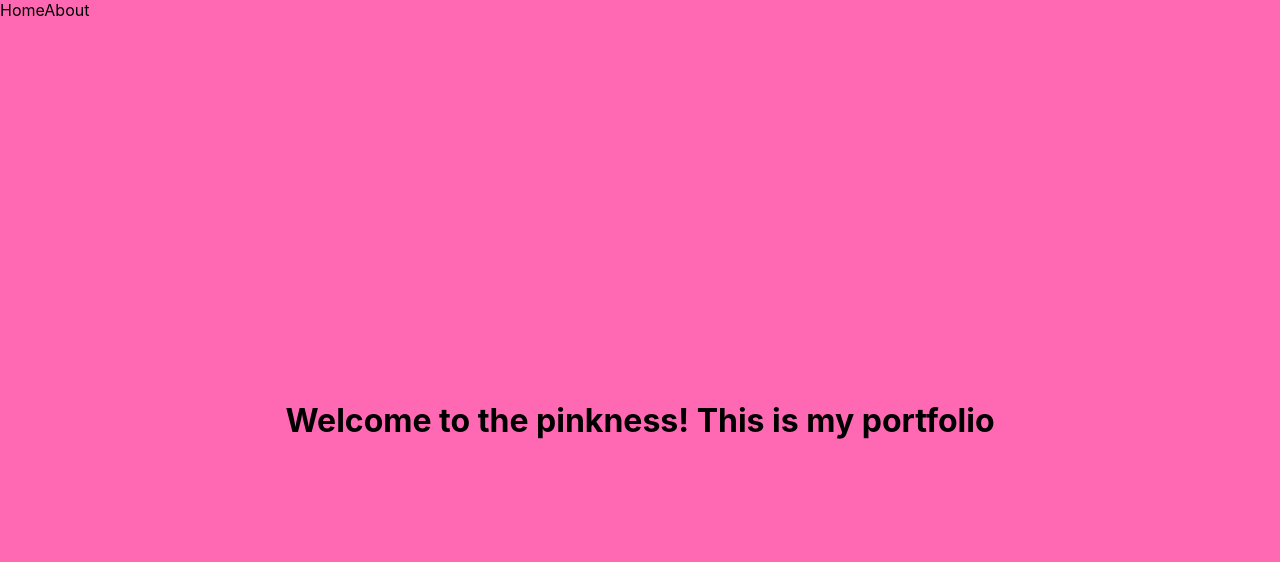
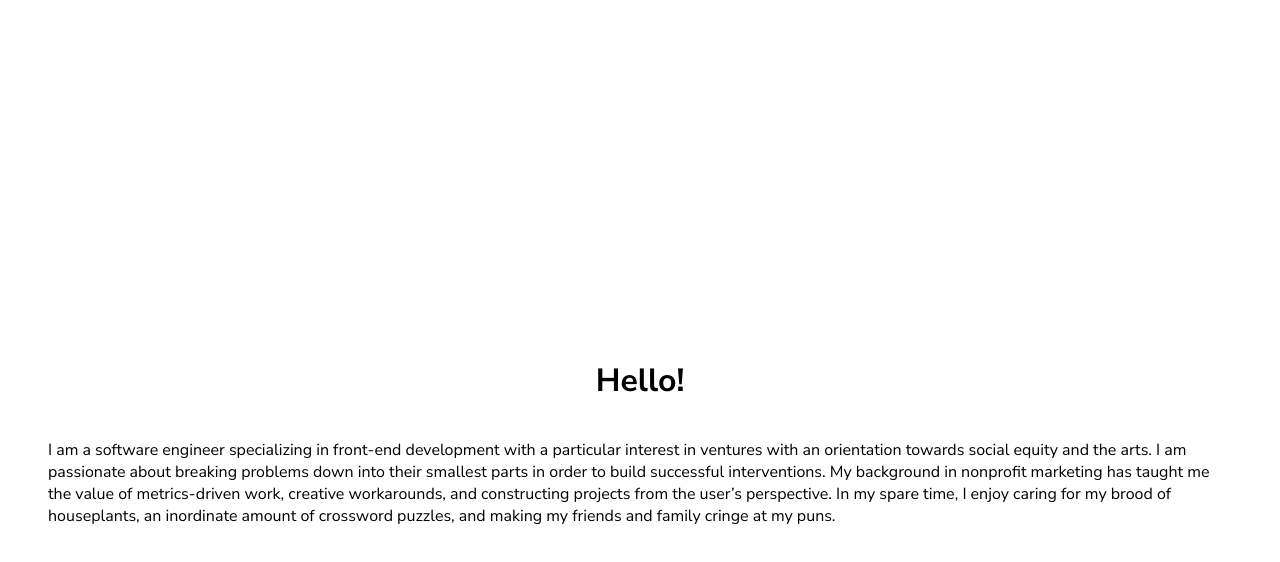
Before and after one commit to LouisaJohnston/Portfolio, a Next.js app: page / in a window 1280 px wide. Shown: the top 562 px of the page. Built offline with nearby package versions, Linux system fonts and the light colour scheme.

Commit message:
Update portfolio

```diff
--- a/pages/_app.js
+++ b/pages/_app.js
@@ -4,7 +4,7 @@ import Navbar from '../components/Navbar'
 function MyApp({ Component, pageProps }) {
   return (
     <>
-      <Navbar />
+      {/* <Navbar /> */}
       <Component {...pageProps} />
       {/* footer would go here */}
     </>
--- a/pages/index.js
+++ b/pages/index.js
@@ -5,11 +5,25 @@ export default function Home() {
   return (
     <div className={styles.container}>
       <Head>
-        <title>MY CAT PORTFOLIO</title>
-        <link rel="icon" href="/favicon.ico" />
+        <title>Louisa Johnston</title>
+        <link rel="icon" href="/portfolio_favicon_squareheavy.png" />
       </Head>
 
-      <h1>Welcome to the pinkness! This is my portfolio</h1>
+      <h1>Hello!</h1>
+      <p>I am a software engineer specializing in front-end
+        development with a particular interest in ventures
+        with an orientation towards social equity and the arts.
+
+        I am passionate about breaking problems down into their
+        smallest parts in order to build successful interventions.
+        My background in nonprofit marketing has taught me the
+        value of metrics-driven work, creative workarounds, and
+        constructing projects from the user’s perspective.
+
+        In my spare time, I enjoy caring for my brood of houseplants,
+        an inordinate amount of crossword puzzles, and making my friends
+        and family cringe at my puns.
+      </p>
     </div>
   )
 }
--- a/styles/globals.css
+++ b/styles/globals.css
@@ -1,9 +1,9 @@
+@import url('https://fonts.googleapis.com/css2?family=Nunito+Sans:wght@300;400;700;900&display=swap');
+
 html,
 body {
   padding: 0;
-  margin: 0;
-  font-family: -apple-system, BlinkMacSystemFont, Segoe UI, Roboto, Oxygen,
-    Ubuntu, Cantarell, Fira Sans, Droid Sans, Helvetica Neue, sans-serif;
+  margin: 20px;
 }
 
 a {
@@ -13,5 +13,9 @@ a {
 
 * {
   box-sizing: border-box;
-  background-color: hotpink;
+  font-family: 'Nunito Sans', sans-serif;
 }
+
+title {
+  color: #4C2B42;
+}
```
Also changed, not shown: public/portfolio_favicon_squareheavy.png (added).
